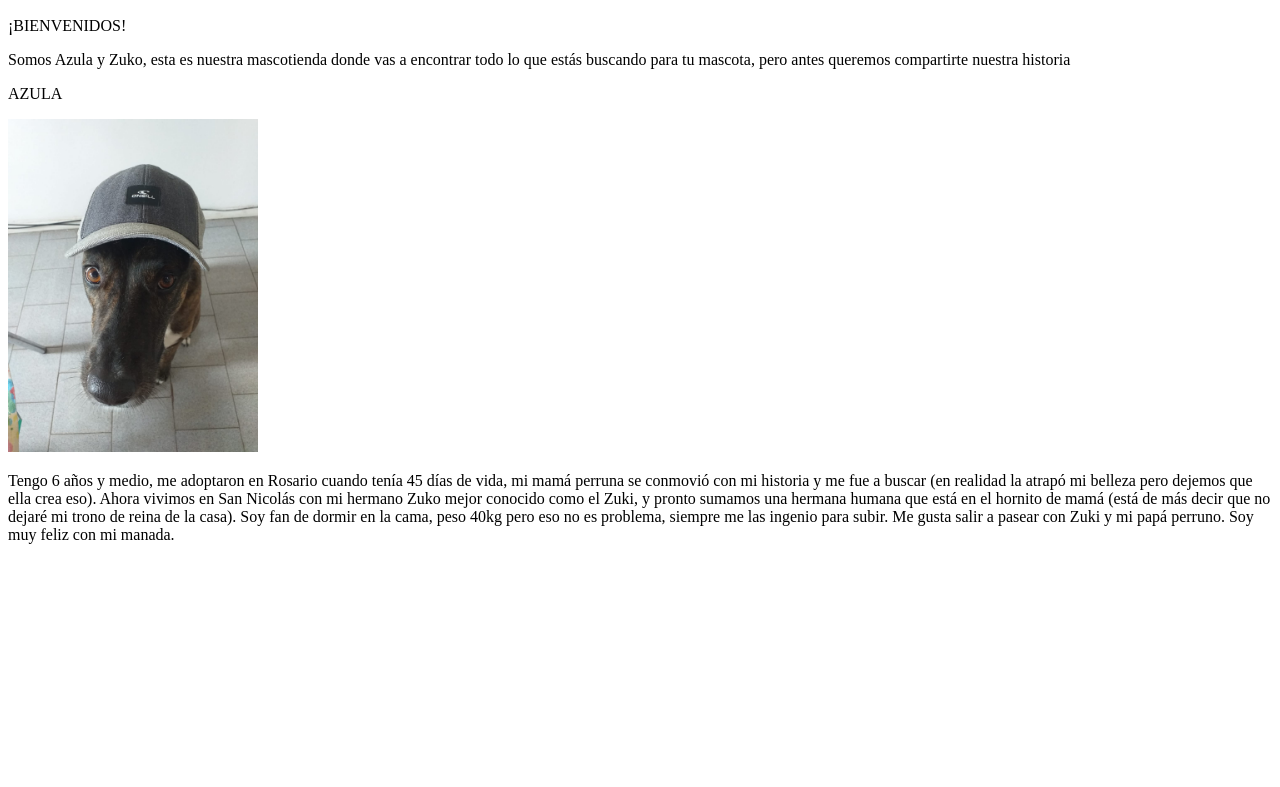
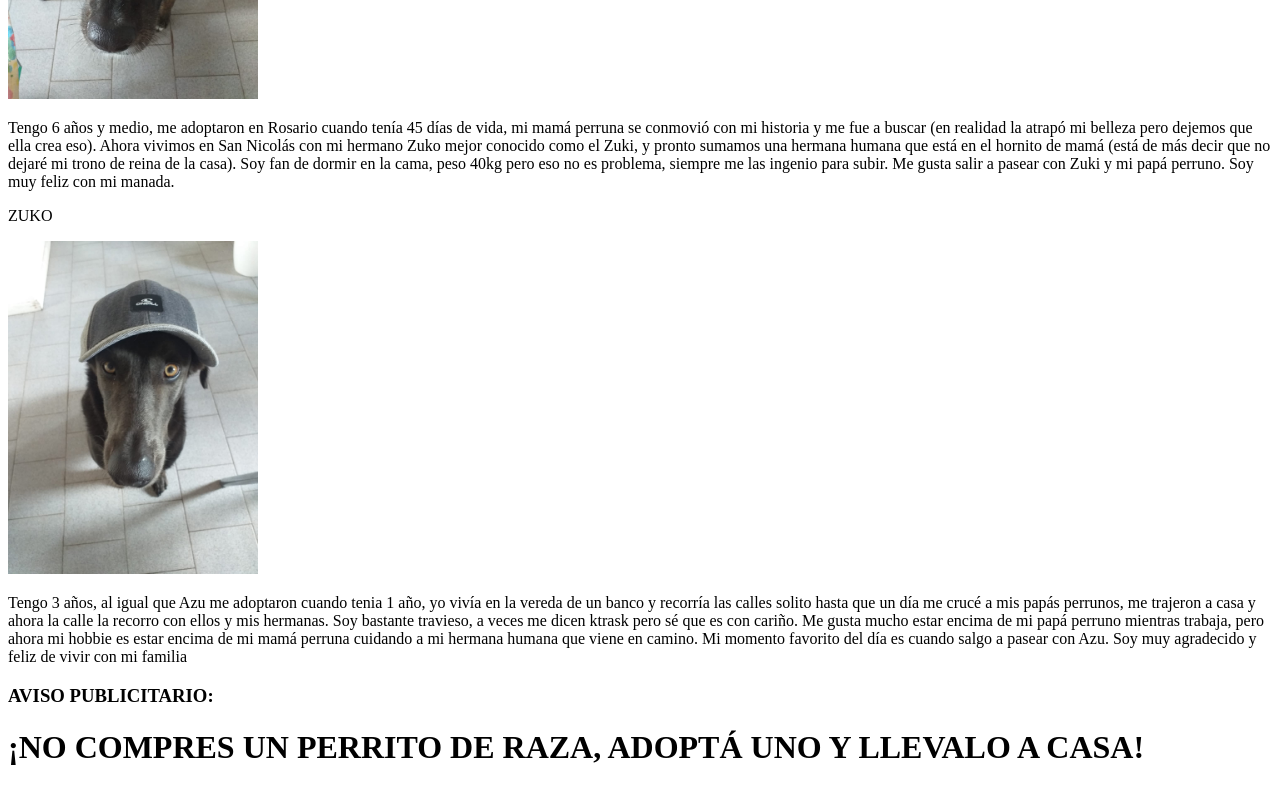
Before and after one commit to ArgiaUnsen/ArgiaUnsen.github.io, a plain HTML site: page index.html in a window 1280 px wide. Shown: the part 463-1250 px from the top of the page. Before the commit the page ends 1023 px from the top, so only its background shows below. Drawn offline with Linux system fonts and the light colour scheme.

Commit message:
cambio descripcion zuki

```diff
--- a/index.html
+++ b/index.html
@@ -8,8 +8,7 @@
     </head>
     <body>
         <h1>AZUKI</h1>
-        <H2>La Tienda de Azu y Zuki</H2>
-        <img src="imagenes/WhatsApp Image 2023-04-11 at 17.42.26.jpeg" width="250" alt="Zuki">
+        <h2>La Tienda de Azu y Zuki</h2>
 
         <p>¡BIENVENIDOS! <P>
 
@@ -24,6 +23,20 @@
                 casa). Soy fan de dormir en la cama, peso 40kg pero eso no es problema, siempre me las ingenio para subir.
                 Me gusta salir a pasear con Zuki y mi papá perruno. Soy muy feliz con mi manada. </P>
 
+            <p>ZUKO</p>
+            <img src="imagenes/WhatsApp Image 2023-04-11 at 17.42.26.jpeg" width="250" alt="Zuki">
+            <p>Tengo 3 años, al igual que Azu me adoptaron cuando tenia 1 año, yo vivía en la vereda de un banco y recorría las
+                calles solito hasta que un día me crucé a mis papás perrunos, me trajeron a casa y ahora la calle la
+                recorro con ellos y mis hermanas. Soy bastante travieso, a veces me dicen ktrask pero sé que es con cariño.
+                Me gusta mucho estar encima de mi papá perruno mientras trabaja, pero ahora mi hobbie es estar encima de
+                mi mamá perruna cuidando a mi hermana humana que viene en camino. Mi momento favorito del día es cuando
+                salgo a pasear con Azu. Soy muy agradecido y feliz de vivir con mi familia</p>
+
+        <h3>AVISO PUBLICITARIO:</h3>
+
+        <h1>¡NO COMPRES UN PERRITO DE RAZA, ADOPTÁ UNO Y LLEVALO A CASA!</h1>
+
+
 
     </body>
 </html>
```
